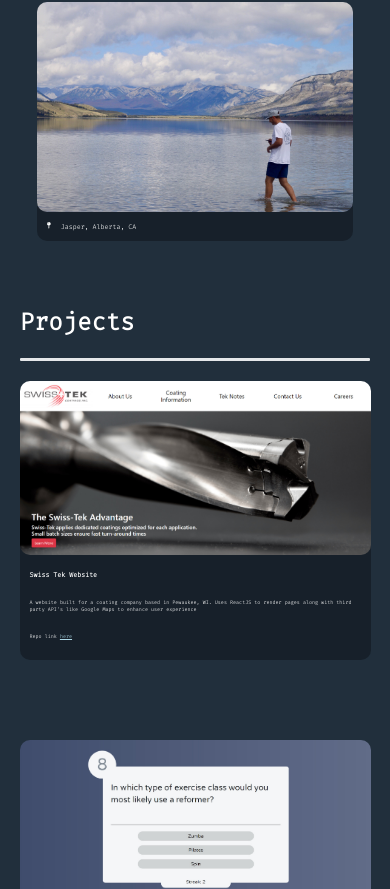
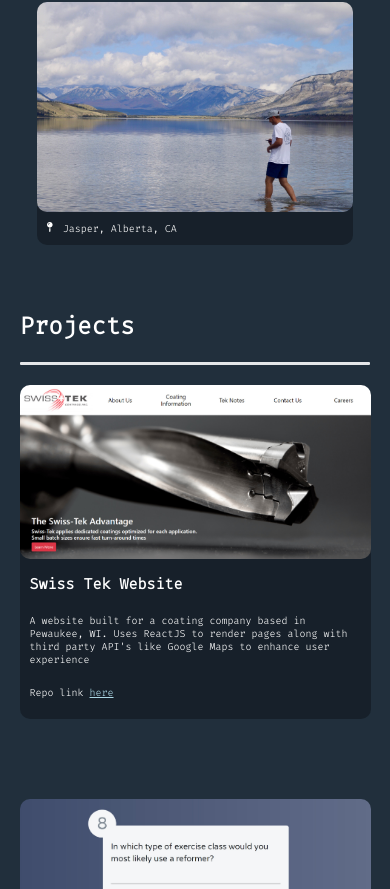
Before and after one commit to jeromyschultz/website, a Vue app: page / in a window 390 px wide. Shown: the part 1175-2064 px from the top of the page. Built offline with nearby package versions, Linux system fonts and the light colour scheme.

Commit message:
Font size change with very small screens

```diff
--- a/src/components/About.vue
+++ b/src/components/About.vue
@@ -152,7 +152,7 @@
         border-radius: 10px;
         display: flex;
         background-color: #17202A;
-        font-size: 1.7vw;
+        font-size: 10px;
         padding-left: 10px;
         padding-bottom: 10px;
     }
--- a/src/components/Project.vue
+++ b/src/components/Project.vue
@@ -123,4 +123,18 @@
      }
 }
 
+@media screen and (max-width: 1060px) {
+    .project-name {
+        font-size: 15px;
+    }
+
+    .project-description {
+        font-size: 10px;
+    }
+
+    .repo-link-container {
+        font-size: 10px;
+    }
+}
+
 </style>
```
